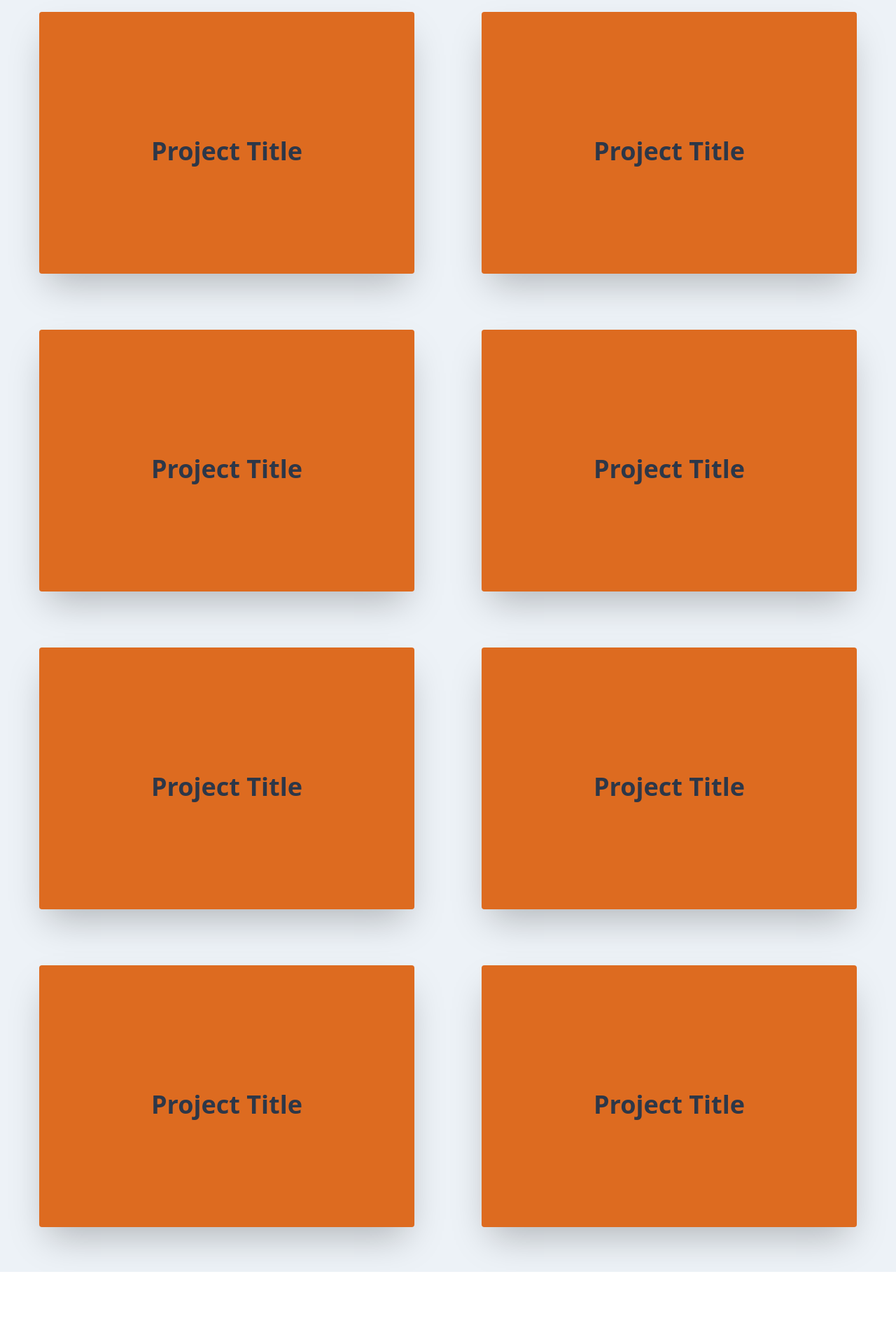
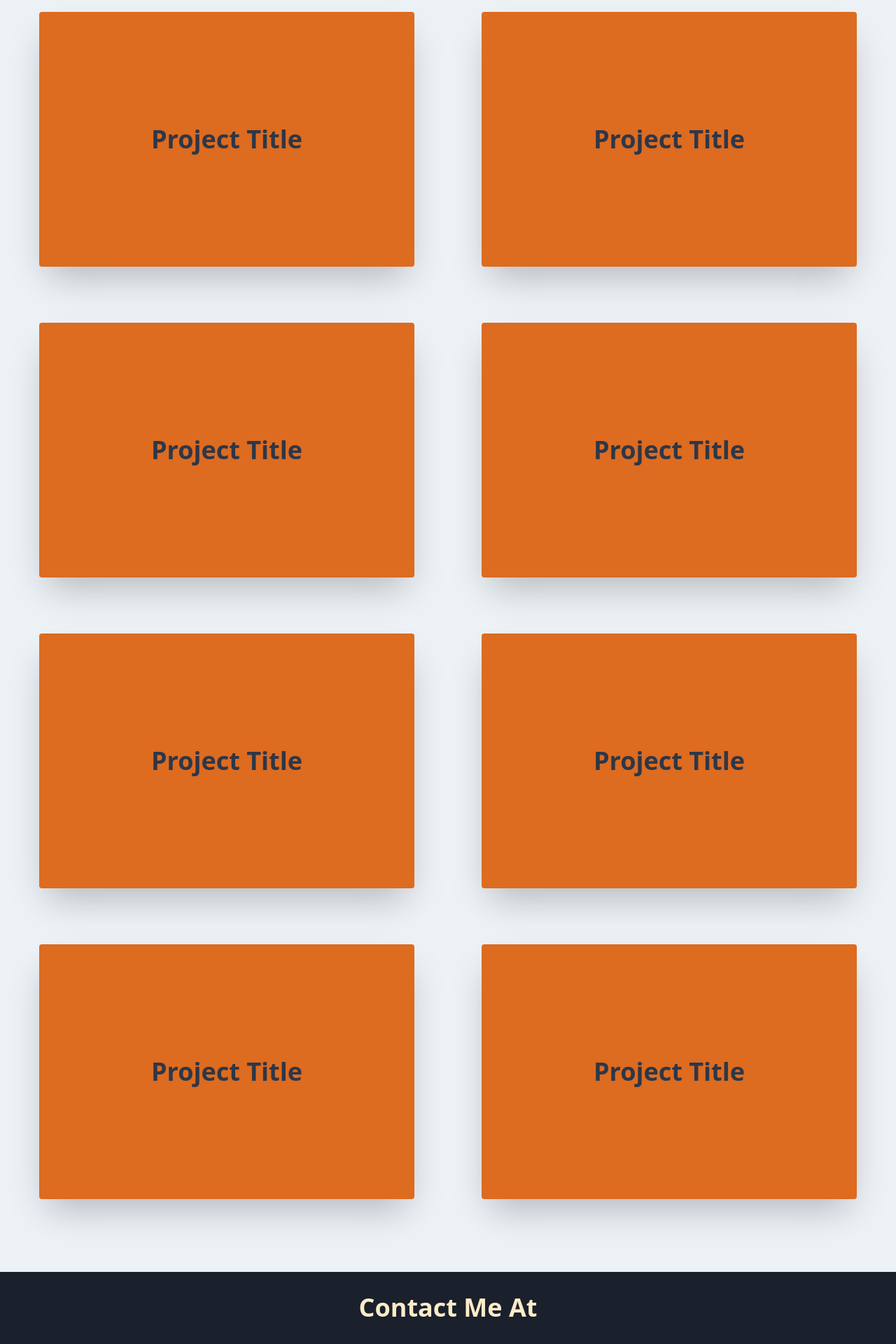
Before and after one commit to ajsalagundi/personal-website, a React (Create React App) app in the folder website-frontend/: page / in a window 1280 px wide. Shown: the part 860-2780 px from the top of the page at 70% size. Before the commit the page ends 2677 px from the top, so only its background shows below. Built offline with nearby package versions, Linux system fonts and the light colour scheme.

Commit message:
worked on footer

```diff
--- a/website-frontend/src/App.js
+++ b/website-frontend/src/App.js
@@ -2,6 +2,7 @@ import React from 'react';
 import Header from './Components/Header';
 import About from './Components/About';
 import Projects from "./Components/Projects";
+import Footer from "./Components/Footer";
 
 function App() {
   return (
@@ -9,6 +10,7 @@ function App() {
     <Header/>
     <About/>
     <Projects/>
+    <Footer/>
     </div>
   );
 }
--- a/website-frontend/src/Components/Footer.js
+++ b/website-frontend/src/Components/Footer.js
@@ -3,9 +3,12 @@ import React from "react";
 export default class Footer extends React.Component{
     render() {
         return (
-            <div>
+            <section id={"contact"} className={"w-screen flex bg-gray-900"} style={{paddingBottom: '30%'}}>
+                <div className="container mx-auto px-64 w-full">
+                    <div className="text-center font-bold text-4xl text-orange-200 mt-6 w-auto">Contact Me At</div>
 
-            </div>
+                </div>
+            </section>
         );
     }
 }
--- a/website-frontend/src/Components/Header.js
+++ b/website-frontend/src/Components/Header.js
@@ -18,15 +18,15 @@ export default class Header extends React.Component {
                 </div>
                 <div className="w-full block flex-grow lg:flex lg:items-center lg:w-auto">
                     <div className="text-sm flex w-full justify-end text-orange-200">
-                        <a href="#responsive-header"
+                        <a href="#about"
                            className="flex text-xl hover:text-white mr-10">
                             About
                         </a>
-                        <a href="#responsive-header"
+                        <a href="#projs"
                            className="flex text-xl hover:text-white mr-10">
                             Projects
                         </a>
-                        <a href="#responsive-header"
+                        <a href="#contact"
                            className="flex text-xl hover:text-white mr-20">
                             Contact
                         </a>
--- a/website-frontend/src/Components/Projects.js
+++ b/website-frontend/src/Components/Projects.js
@@ -3,46 +3,46 @@ import React from "react";
 export default class Projects extends React.Component {
     render() {
         return (
-            <section className={"w-screen flex bg-gray-200"} style={{height: '1800px'}}>
+            <section id={"projs"} className={"w-screen flex bg-gray-200 pb-10"} style={{height: '1800px'}}>
                 <div className="container mx-auto px-4 grid grid-cols-2 gap-4 w-full flex">
                     <div className="flex justify-center items-center h-auto mb-16">
                         <div className="flex items-center justify-center rounded overflow-hidden shadow-2xl w-full h-full mx-10 bg-orange-600">
-                            <div className="text-center font-bold text-4xl text-gray-800 mt-6">Project Title</div>
+                            <div className="text-center font-bold text-4xl text-gray-800">Project Title</div>
                         </div>
                     </div>
                     <div className="flex justify-center items-center h-auto mb-16">
                         <div className="flex items-center justify-center rounded overflow-hidden shadow-2xl w-full h-full mx-10 bg-orange-600">
-                            <div className="text-center font-bold text-4xl text-gray-800 mt-6">Project Title</div>
+                            <div className="text-center font-bold text-4xl text-gray-800">Project Title</div>
                         </div>
                     </div>
                     <div className="flex justify-center items-center h-auto mb-16">
                         <div className="flex items-center justify-center rounded overflow-hidden shadow-2xl w-full h-full mx-10 bg-orange-600">
-                            <div className="text-center font-bold text-4xl text-gray-800 mt-6">Project Title</div>
+                            <div className="text-center font-bold text-4xl text-gray-800">Project Title</div>
                         </div>
                     </div>
                     <div className="flex justify-center items-center h-auto mb-16">
                         <div className="flex items-center justify-center rounded overflow-hidden shadow-2xl w-full h-full mx-10 bg-orange-600">
-                            <div className="text-center font-bold text-4xl text-gray-800 mt-6">Project Title</div>
+                            <div className="text-center font-bold text-4xl text-gray-800">Project Title</div>
                         </div>
                     </div>
                     <div className="flex justify-center items-center h-auto mb-16">
                         <div className="flex items-center justify-center rounded overflow-hidden shadow-2xl w-full h-full mx-10 bg-orange-600">
-                            <div className="text-center font-bold text-4xl text-gray-800 mt-6">Project Title</div>
+                            <div className="text-center font-bold text-4xl text-gray-800">Project Title</div>
                         </div>
                     </div>
                     <div className="flex justify-center items-center h-auto mb-16">
                         <div className="flex items-center justify-center rounded overflow-hidden shadow-2xl w-full h-full mx-10 bg-orange-600">
-                            <div className="text-center font-bold text-4xl text-gray-800 mt-6">Project Title</div>
+                            <div className="text-center font-bold text-4xl text-gray-800">Project Title</div>
                         </div>
                     </div>
                     <div className="flex justify-center items-center h-auto mb-16">
                         <div className="flex items-center justify-center rounded overflow-hidden shadow-2xl w-full h-full mx-10 bg-orange-600">
-                            <div className="text-center font-bold text-4xl text-gray-800 mt-6">Project Title</div>
+                            <div className="text-center font-bold text-4xl text-gray-800">Project Title</div>
                         </div>
                     </div>
                     <div className="flex justify-center items-center h-auto mb-16">
                         <div className="flex items-center justify-center rounded overflow-hidden shadow-2xl w-full h-full mx-10 bg-orange-600">
-                            <div className="text-center font-bold text-4xl text-gray-800 mt-6">Project Title</div>
+                            <div className="text-center font-bold text-4xl text-gray-800">Project Title</div>
                         </div>
                     </div>
                 </div>
```
